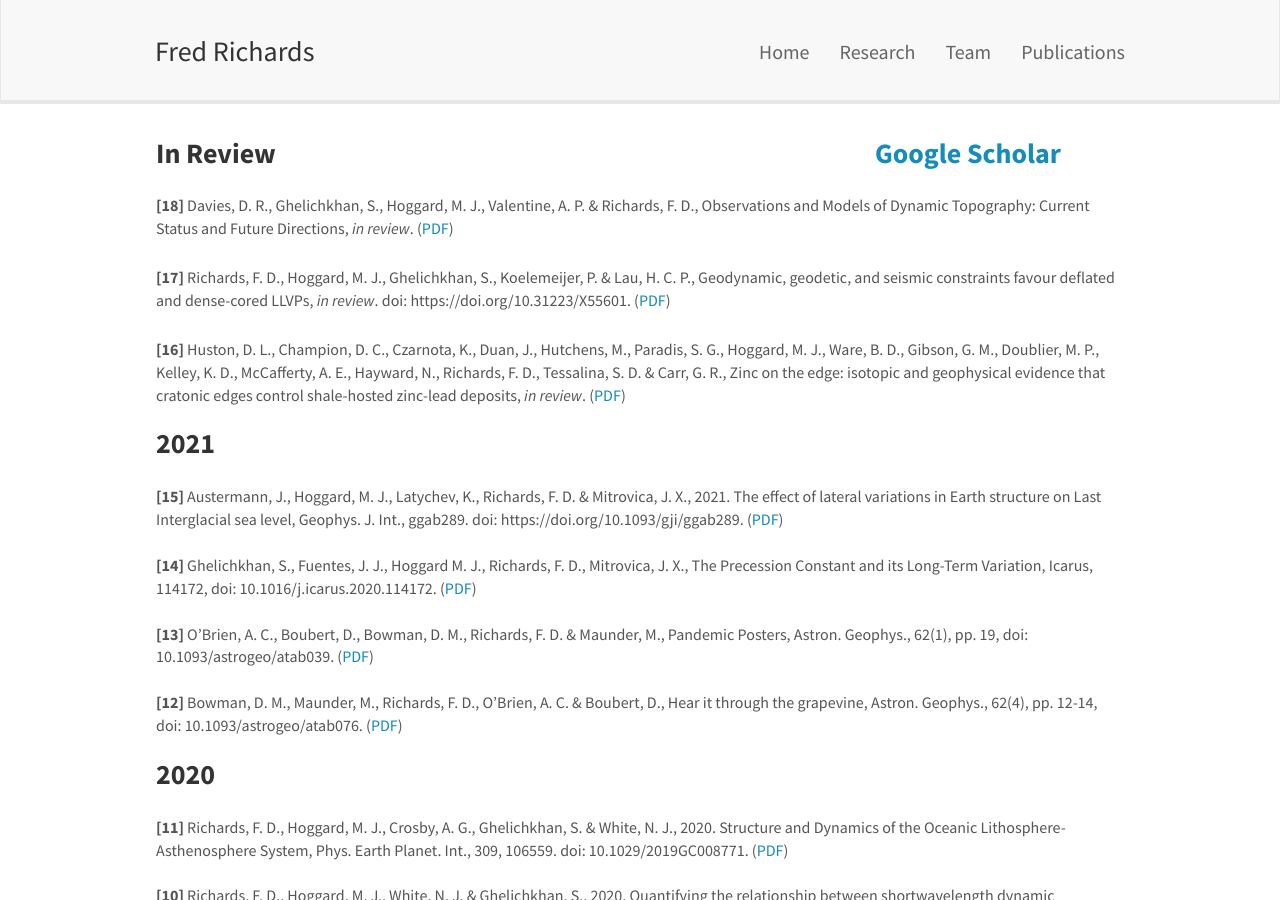
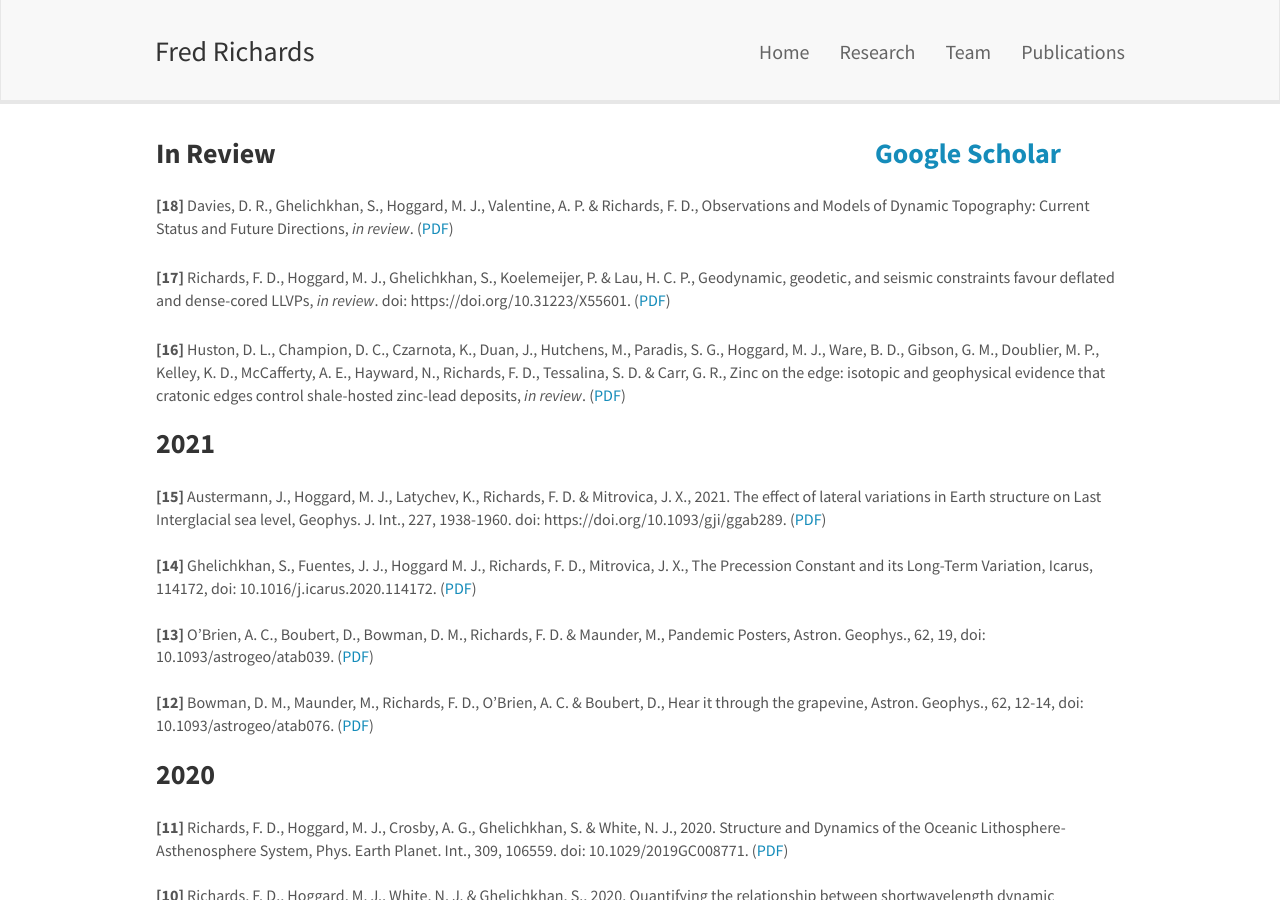
Before and after one commit to freddrichards/freddrichards.github.io, a Jekyll site: the page built from _pages/publications.md, in a window 1280 px wide and 900 px high. Built offline with Jekyll 4.4.1, drawn with Linux system fonts in a browser that asks for light colours; nearby versions of some CDN libraries.

Commit message:
Update publications.md

```diff
--- a/_pages/publications.md
+++ b/_pages/publications.md
@@ -24,7 +24,7 @@ permalink: /publications/
 <h3 style="font-weight: bold">2021</h3>
 
 <p style="padding-top:15px">
-**[15]** Austermann, J., Hoggard, M. J., Latychev, K., Richards, F. D. & Mitrovica, J. X., 2021. The effect of lateral variations in Earth structure on Last Interglacial sea level, Geophys. J. Int., ggab289. doi:  https://doi.org/10.1093/gji/ggab289. ([PDF](/documents/papers/austermann_etal_2021_gji.pdf))
+**[15]** Austermann, J., Hoggard, M. J., Latychev, K., Richards, F. D. & Mitrovica, J. X., 2021. The effect of lateral variations in Earth structure on Last Interglacial sea level, Geophys. J. Int., 227, 1938-1960. doi:  https://doi.org/10.1093/gji/ggab289. ([PDF](/documents/papers/austermann_etal_2021_gji.pdf))
 </p>
 
 <p style="padding-top:12px">
@@ -32,11 +32,11 @@ permalink: /publications/
 </p>
 
 <p style="padding-top:12px">
-**[13]**  O'Brien, A. C., Boubert, D., Bowman, D. M., Richards, F. D. & Maunder, M., Pandemic Posters, Astron. Geophys., 62(1), pp. 19, doi: 10.1093/astrogeo/atab039. ([PDF](/documents/papers/obrien_etal_2021_astrongeophys.pdf))
+**[13]**  O'Brien, A. C., Boubert, D., Bowman, D. M., Richards, F. D. & Maunder, M., Pandemic Posters, Astron. Geophys., 62, 19, doi: 10.1093/astrogeo/atab039. ([PDF](/documents/papers/obrien_etal_2021_astrongeophys.pdf))
 </p>
 
 <p style="padding-top:12px">
-**[12]**  Bowman, D. M., Maunder, M., Richards, F. D., O'Brien, A. C. & Boubert, D., Hear it through the grapevine, Astron. Geophys., 62(4), pp. 12-14, doi: 10.1093/astrogeo/atab076. ([PDF](/documents/papers/bowman_etal_2021_astrongeophys.pdf))
+**[12]**  Bowman, D. M., Maunder, M., Richards, F. D., O'Brien, A. C. & Boubert, D., Hear it through the grapevine, Astron. Geophys., 62, 12-14, doi: 10.1093/astrogeo/atab076. ([PDF](/documents/papers/bowman_etal_2021_astrongeophys.pdf))
 </p>
 
 <h3 style="font-weight: bold">2020</h3>
```
